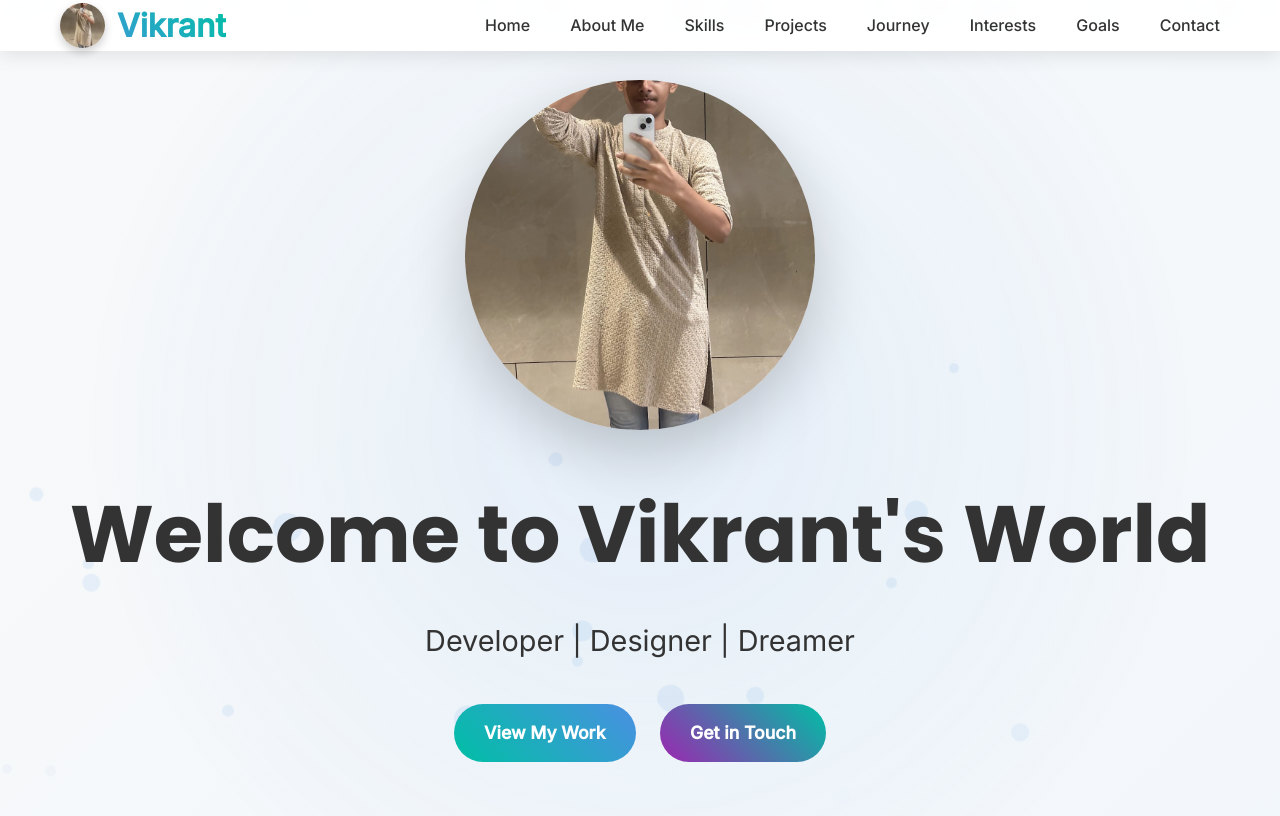
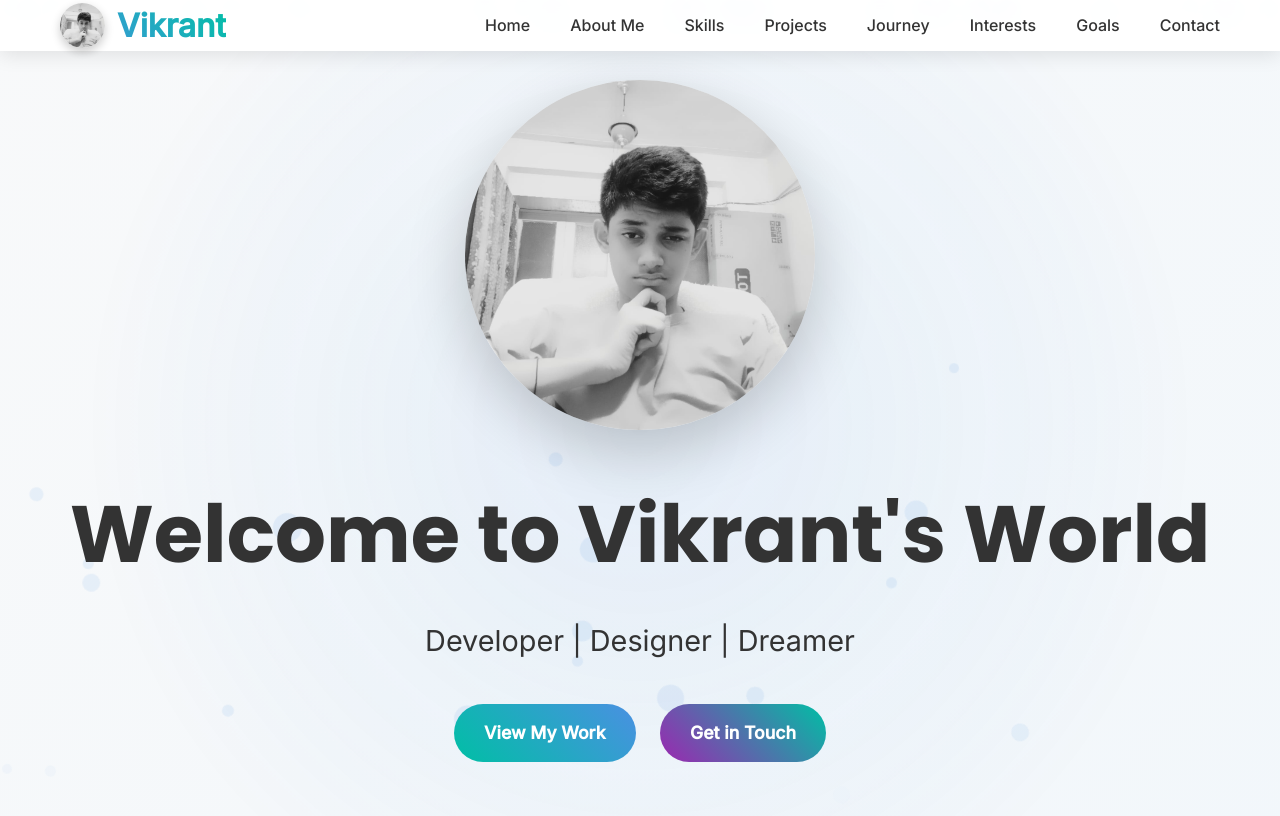
Before and after one commit to Vikrant1512-cloud/Vikrant, a plain HTML site: page index.html in a window 1280 px wide. Shown: the top 816 px of the page. Drawn offline with nearby package versions, Linux system fonts and the light colour scheme.

Commit message:
Update image references in index.html

```diff
--- a/index.html
+++ b/index.html
@@ -1,11 +1,11 @@
 <!DOCTYPE html>
 <html lang="en">
 <head>
-    <link rel="icon" type="image/png" href="IMG-20251206-WA0015.jpg">
+    <link rel="icon" type="image/png" href="IMG-20251206-WA0005.jpg">
     <meta charset="UTF-8">
     <meta name="viewport" content="width=device-width, initial-scale=1.0">
     <title>Vikrant's Personal Website</title>
-    <link rel="icon" type="image/png" href="IMG-20251206-WA0015.jpg">
+    <link rel="icon" type="image/png" href="IMG-20251206-WA0005.jpg">
     <link rel="preconnect" href="https://fonts.googleapis.com">
     <link rel="preconnect" href="https://fonts.gstatic.com" crossorigin>
     <link href="https://fonts.googleapis.com/css2?family=Inter:wght@400;500&family=Poppins:wght@400;600;700&display=swap" rel="stylesheet">
@@ -273,7 +273,7 @@
             width: 350px;
             height: 350px;
             border-radius: 50%;
-            background: url('IMG-20251206-WA0015.jpg') no-repeat center;
+            background: url('IMG-20251206-WA0005.jpg') no-repeat center;
             background-size: cover;
             margin: 0 auto 40px;
             box-shadow: 0 20px 60px rgba(0,0,0,0.2);
@@ -558,7 +558,7 @@
     <header>
         <nav class="container">
             <div class="logo">
-    <img src="IMG-20251206-WA0015.jpg" alt="Vikrant" class="header-photo"><span>Vikrant</span></div>
+    <img src="IMG-20251206-WA0005.jpg" alt="Vikrant" class="header-photo"><span>Vikrant</span></div>
             <ul class="nav-links" id="nav-links">
                 <li><a href="#hero">Home</a></li>
                 <li><a href="#about">About Me</a></li>
```
